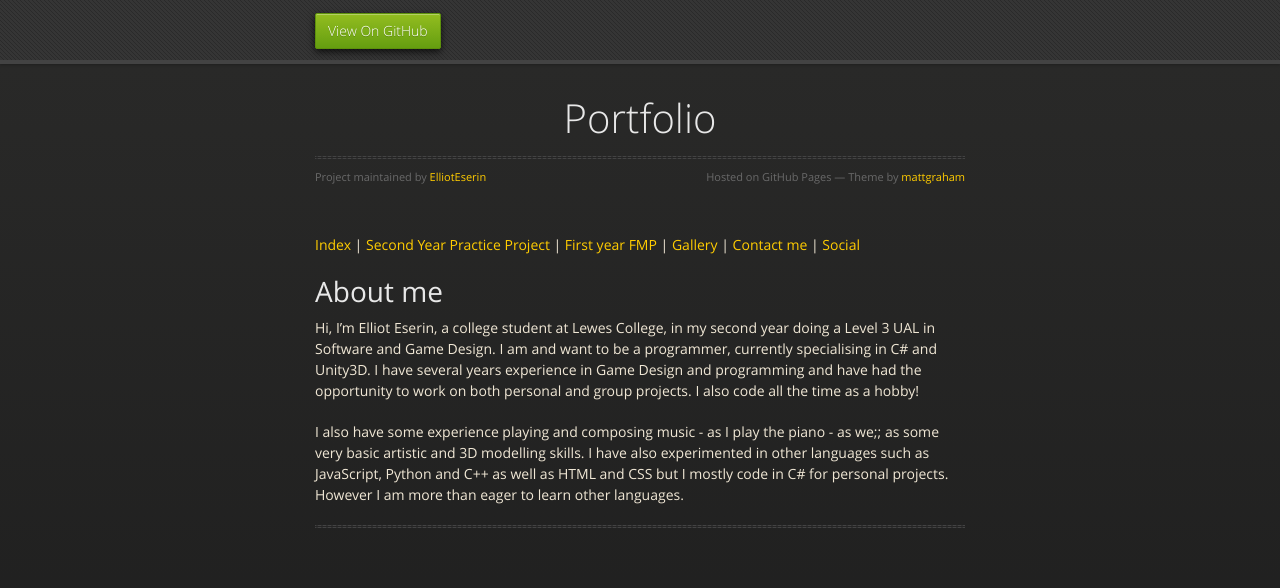
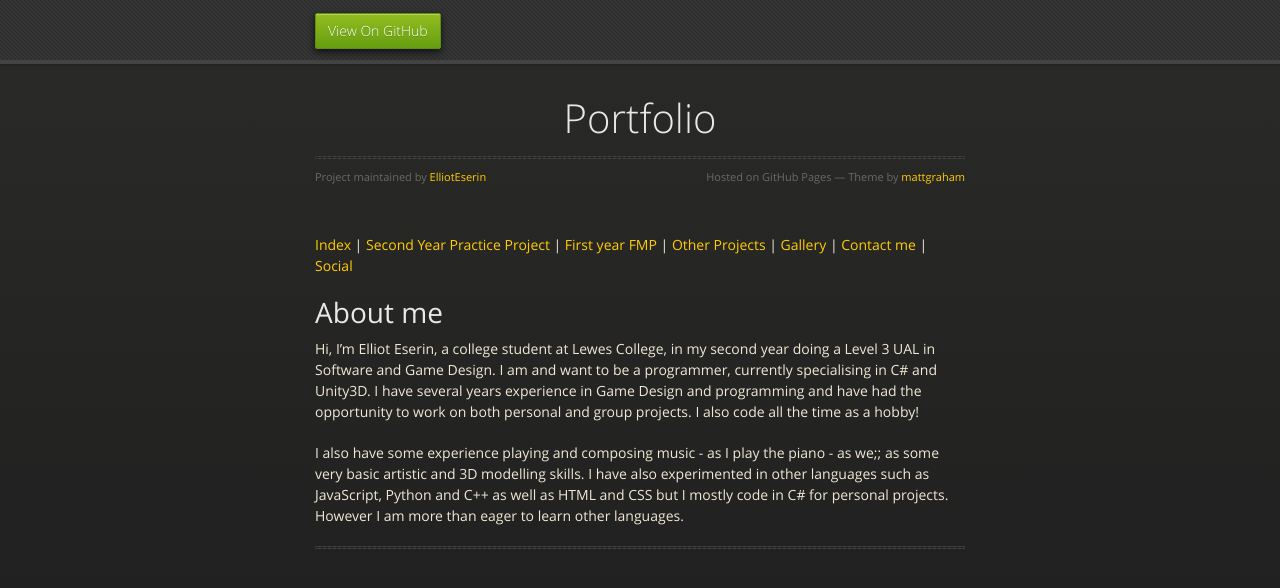
Before and after one commit to ElliotEserin/Portfolio, a Jekyll site: the page built from index.md, in a window 1280 px wide. Shown: the top 588 px of the page. Built offline with Jekyll 4.4.1, drawn with Linux system fonts in a browser that asks for light colours; the repository's description, which GitHub fills in, is left out; our own code applies the rules of GitHub Pages for plain Markdown files.

Commit message:
Update default.html

```diff
--- a/_layouts/default.html
+++ b/_layouts/default.html
@@ -45,6 +45,7 @@
             <a href="index.html">Index</a> |
             <a href="year2Project1.html">Second Year Practice Project</a> |
             <a href="FMP.html">First year FMP</a> |
+            <a href="OtherProjects.html">Other Projects</a> |
             <a href="gallery.html">Gallery</a> |
             <a href="contact.html">Contact me</a> |
             <a href="social.html">Social</a>
```
